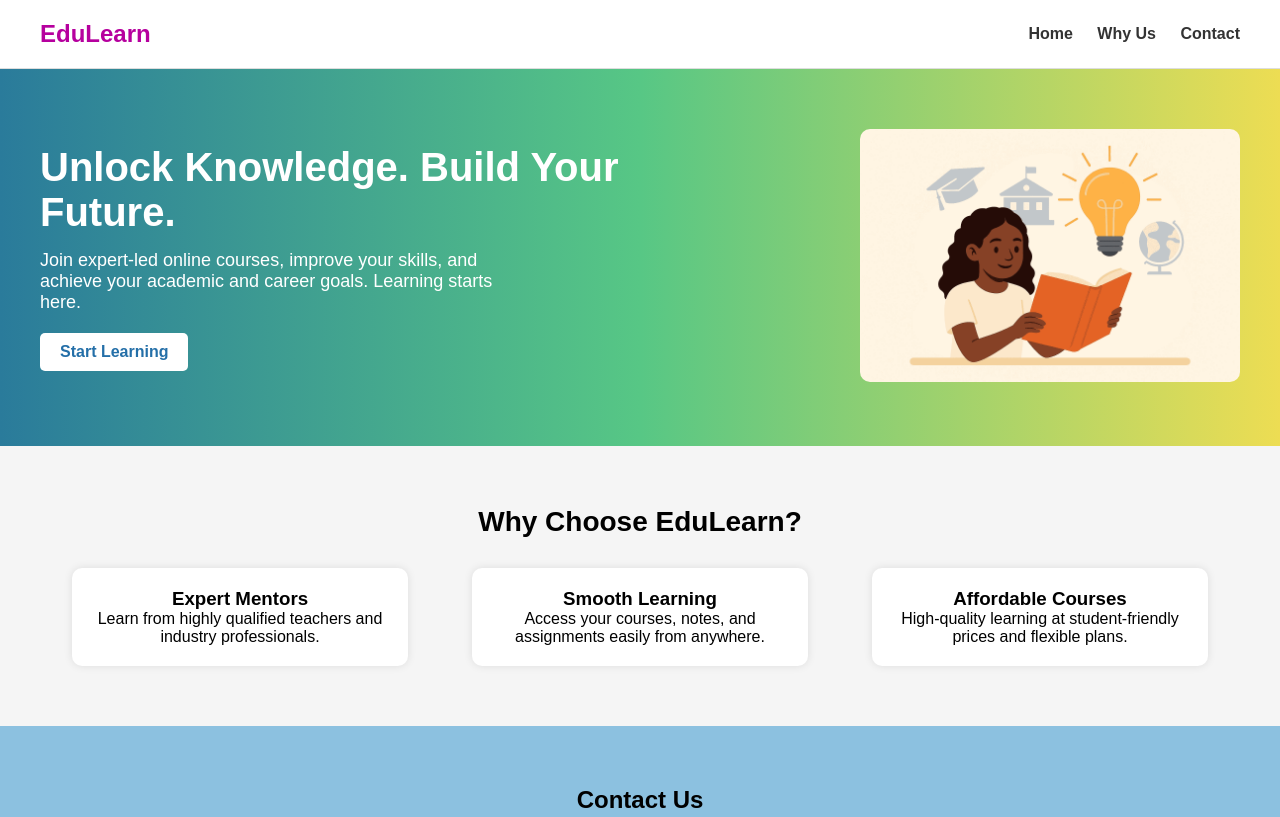
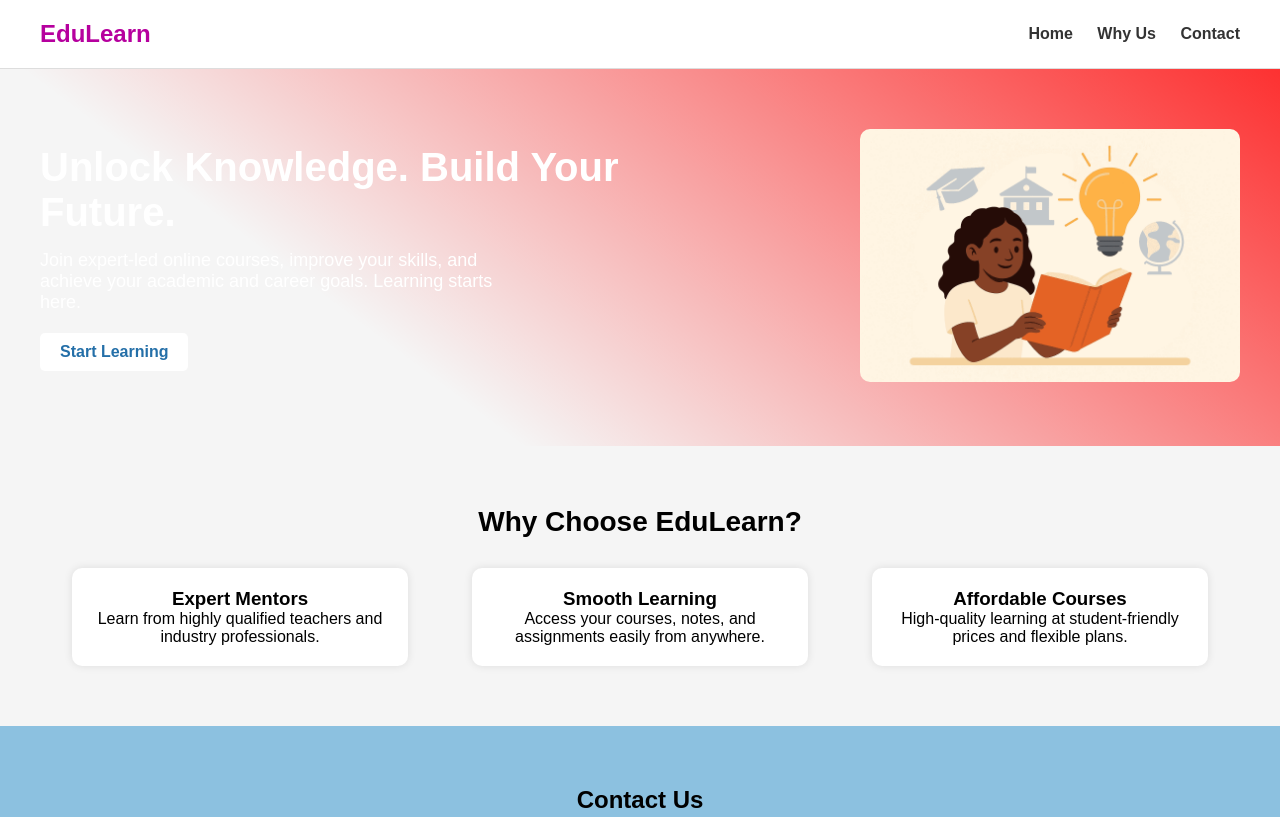
Before and after one commit to harohar2005/TASK_2_LANDING-PAGE, a plain HTML site: page index.html in a window 1280 px wide. Shown: the top 817 px of the page. Drawn offline with Linux system fonts and the light colour scheme; a script that the page names is missing.

Commit message:
Update style.css

```diff
--- a/style.css
+++ b/style.css
@@ -37,7 +37,7 @@ header nav a{
     display: flex;
     justify-content: space-between;
     align-items: center;
-    background: linear-gradient(90deg,rgba(42, 123, 155, 1) 0%, rgba(87, 199, 133, 1) 50%, rgba(237, 221, 83, 1) 100%);
+    background: linear-gradient(217deg, rgb(255 0 0 / 0.8), transparent 70.71%);
     padding: 60px 40px;
     color: white;
 }
```
